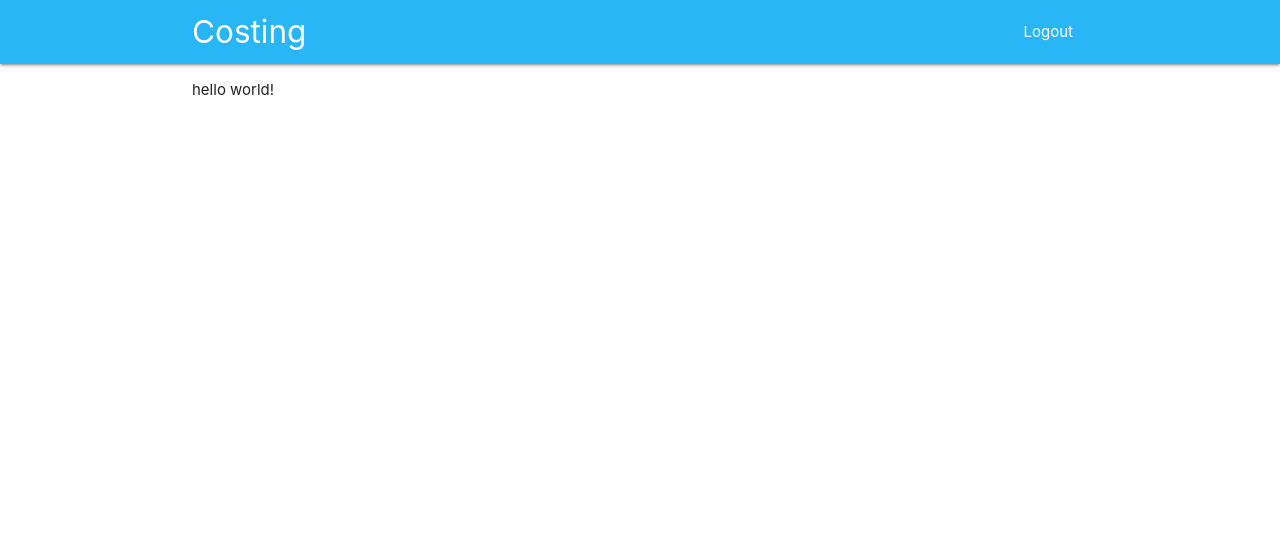
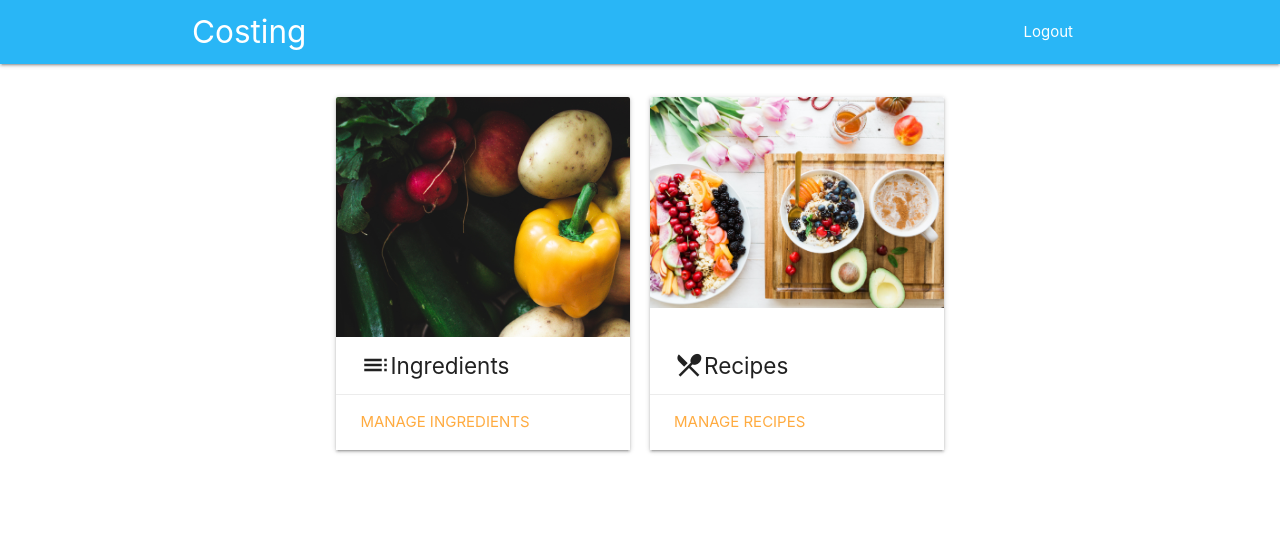
Before and after one commit to jsemearns/costing, a Django app: page / in a window 1280 px wide. Shown: the top 536 px of the page. Run offline with Django 4.2, Linux system fonts and the light colour scheme; the visitor is signed in with stand-in values (Sample User, id 1); some libraries are stand-ins or nearby versions.

Commit message:
Updated index page

```diff
--- a/costing/costing/urls.py
+++ b/costing/costing/urls.py
@@ -14,6 +14,8 @@ Including another URLconf
     1. Import the include() function: from django.urls import include, path
     2. Add a URL to urlpatterns:  path('blog/', include('blog.urls'))
 """
+from django.conf import settings
+from django.conf.urls.static import static
 from django.contrib import admin
 from django.contrib.auth.views import LogoutView
 from django.urls import include, path
@@ -22,4 +24,4 @@ urlpatterns = [
     path('admin/', admin.site.urls),
     path('logout/', LogoutView.as_view(next_page='login'), name='logout'),
     path('', include('webapp.urls'))
-]
+] + static(settings.STATIC_URL, document_root=settings.STATIC_ROOT)
--- a/costing/templates/base.html
+++ b/costing/templates/base.html
@@ -11,6 +11,7 @@
         href="https://cdn.jsdelivr.net/npm/@materializecss/materialize@2.0.2-alpha/dist/css/materialize.min.css">
     <link href="https://fonts.googleapis.com/icon?family=Material+Icons"
         rel="stylesheet" />
+        {% block css %}{% endblock %}
 </head>
 
 <body>
@@ -29,6 +30,22 @@
     <main>
         <div class="section">
             <div class="container">
+                {% if messages %}
+                <div class="card-panel red darken-3"
+                    style="padding: 12px; color:white;">
+                    <ul class="messages">
+                        {% for message in messages %}
+                        <li{% if
+                            message.tags
+                            %}
+                            class="{{ message.tags }}"
+                            {%
+                            endif
+                            %}>{{ message }}</li>
+                            {% endfor %}
+                    </ul>
+                </div>
+                {% endif %}
                 {% block content %}
                 {% endblock %}
             </div>
--- a/costing/templates/index.html
+++ b/costing/templates/index.html
@@ -1,6 +1,85 @@
 {% extends 'base.html' %}
+{% load static %}
 {% block title %}Home{% endblock %}
 
+{% block css %}
+<style>
+    .index-card {
+        margin: 10px;
+        flex: 1;
+    }
+
+    .index-container {
+        display: flex;
+    }
+
+    .card {
+        border-radius: 0;
+    }
+
+    .card-image {
+        max-height: 240px;
+        min-height: 240px;
+        overflow: hidden;
+    }
+
+    .card-action {
+        display: flex;
+    }
+
+    .card-action>a {
+        flex: 1;
+    }
+
+    .card-content {
+        padding: 12px 24px !important;
+    }
+
+    .card-content>span {
+        display: flex;
+        align-items: center;
+        font-size: 1.5rem;
+    }
+</style>
+{% endblock %}
+
 {% block content %}
-hello world!
+<div class="container index-container">
+    <div class="col s6 index-card">
+        <div class="card">
+            <div class="card-image">
+                <img src="{% static 'webapp/ingredients.jpg' %}">
+            </div>
+            <div class="card-stacked">
+                <div class="card-content">
+                    <span>
+                        <i class="small material-icons">toc</i>
+                        Ingredients
+                    </span>
+                </div>
+                <div class="card-action">
+                    <a href="#">Manage Ingredients</a>
+                </div>
+            </div>
+        </div>
+    </div>
+    <div class="col s6 index-card">
+        <div class="card">
+            <div class="card-image">
+                <img src="{% static 'webapp/recipe.jpg' %}">
+            </div>
+            <div class="card-stacked">
+                <div class="card-content">
+                    <span>
+                        <i class="small material-icons">restaurant_menu</i>
+                        Recipes
+                    </span>
+                </div>
+                <div class="card-action">
+                    <a href="#">Manage Recipes</a>
+                </div>
+            </div>
+        </div>
+    </div>
+</div>
 {% endblock %}
```
Also changed, not shown: costing/webapp/static/webapp/ingredients.jpg (added), costing/webapp/static/webapp/recipe.jpg (added), 1 other file.
